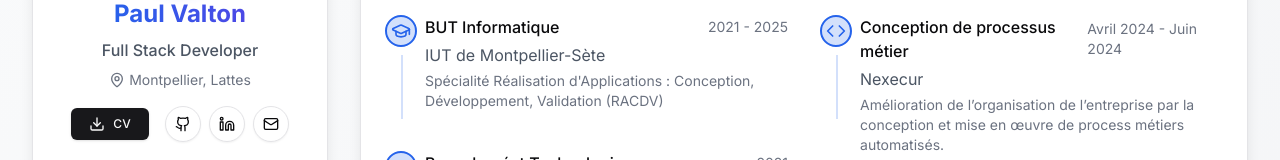
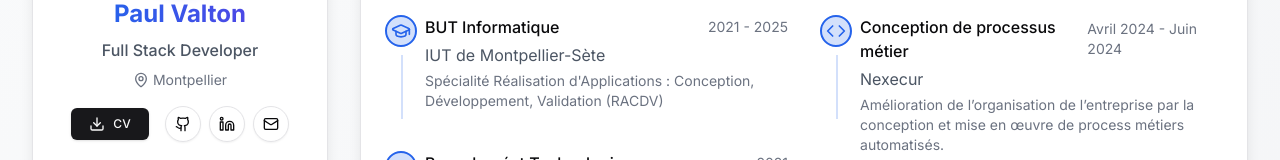
Before and after one commit to valtonp/portfolio, a Next.js app: page / in a window 1280 px wide. Shown: the part 179-339 px from the top of the page. Built offline with nearby package versions, Linux system fonts and the light colour scheme.

Commit message:
test without overflow hidden

```diff
--- a/src/app/layout.tsx
+++ b/src/app/layout.tsx
@@ -18,7 +18,7 @@ export default function RootLayout({
 }) {
     return (
         <html lang="fr" suppressHydrationWarning>
-        <body className={`${inter.className} overflow-hidden max-[1500px]:overflow-auto`}>
+        <body className={`${inter.className}`}>
         <ThemeProvider attribute="class" defaultTheme="system" enableSystem disableTransitionOnChange>
             {children}
         </ThemeProvider>
--- a/src/components/section/profile-header.tsx
+++ b/src/components/section/profile-header.tsx
@@ -30,7 +30,7 @@ export default function ProfileHeader(){
                 <p className="text-gray-600 dark:text-gray-300 font-medium">Full Stack Developer</p>
                 <div className="flex items-center justify-center text-sm text-gray-500 dark:text-gray-400">
                     <MapPin className="h-4 w-4 mr-1" />
-                    <span>Montpellier, Lattes</span>
+                    <span>Montpellier</span>
                 </div>
             </div>
         </div>
--- a/src/data/projects/projects.ts
+++ b/src/data/projects/projects.ts
@@ -4,7 +4,6 @@ export interface Project {
     id: number;
     title: string;
     description: string;
-    image: string;
     technologies: Skill[];
     infoId?: number
 }
@@ -15,13 +14,12 @@ export const projects: Project[] = [
         title: "Neptunedive",
         description:
             "Application web SaaS permettant aux clubs de plongée de gérer leurs sorties et leurs adhérents.",
-        image: "/placeholder.svg?height=300&width=500&text=E-commerce+Platform",
         technologies: [
             { name: "Next.js", category: SkillCategory.Frontend },
             { name: "Docker", category: SkillCategory.Tools },
             { name: "Symfony", category: SkillCategory.Backend },
             { name: "MySQL", category: SkillCategory.Database },
-            { name: "Tailwind", category: SkillCategory.Frontend },
+            { name: "Tailwind CSS", category: SkillCategory.Frontend },
             { name: "SCRUM", category: SkillCategory.Methodology },
             { name: "GitLab", category: SkillCategory.Tools },
         ],
@@ -31,7 +29,6 @@ export const projects: Project[] = [
         id: 2,
         title: "Portfolio",
         description: "Portfolio web interactif mettant en avant mes projets et compétences à travers des interfaces modernes et dynamiques.",
-        image: "/placeholder.svg?height=300&width=500&text=Portfolio+Website",
         technologies: [
             { name: "Next.js", category: SkillCategory.Frontend },
             { name: "Tailwind CSS", category: SkillCategory.Frontend },
```
